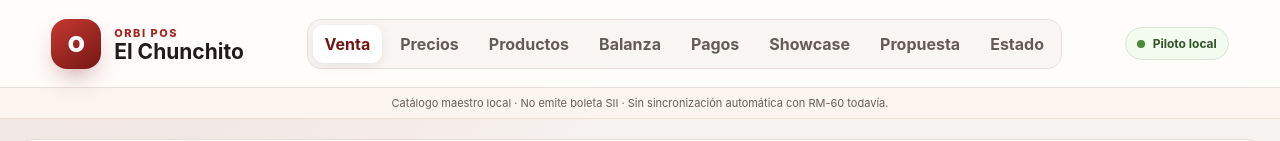
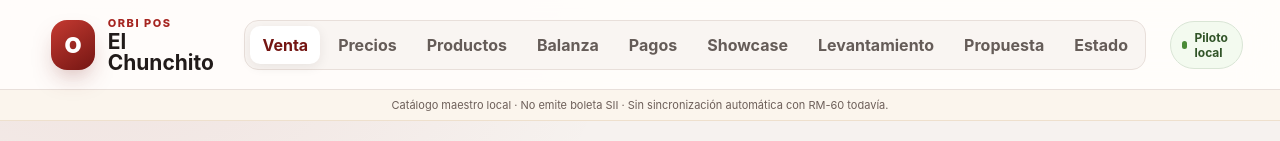
Before and after one commit to ingeniusvictor/orbi-pos-core, a React (Vite) app in the folder apps/web/: page / in a window 1280 px wide. Shown: the top 141 px of the page. Built offline with nearby package versions, Linux system fonts and the light colour scheme; no server answers.

Commit message:
feat(oc-19): add Levantamiento to ORBI admin navigation

```diff
--- a/apps/web/src/App.tsx
+++ b/apps/web/src/App.tsx
@@ -10,6 +10,7 @@ import { Diagnostics } from './components/Diagnostics'
 import { PaymentDialog } from './components/PaymentDialog'
 import { PaymentCenter } from './components/PaymentCenter'
 import { ModernizationProposal } from './components/ModernizationProposal'
+import { FieldDiscovery } from './components/FieldDiscovery'
 import type { CartLine, PaymentMethod, PriceChange, Product, Sale, SalePayment, UnitType } from './domain'
 import { cartTotal, completeSale, formatCLP, lineSubtotal, makeCartLine, paymentLabel } from './pos'
 import { useCatalogSync } from './use-catalog-sync'
@@ -18,7 +19,7 @@ import { demoProducts } from './demo-catalog'
 
 const SALES_KEY = 'orbi-pos:pilot-sales'
 
-type AppView = 'sale' | 'prices' | 'products' | 'scale' | 'payments' | 'showcase' | 'proposal' | 'diagnostics'
+type AppView = 'sale' | 'prices' | 'products' | 'scale' | 'payments' | 'showcase' | 'discovery' | 'proposal' | 'diagnostics'
 
 function loadSales(): Sale[] {
   try {
@@ -294,6 +295,7 @@ function OperationalApp() {
           <button className={view === 'scale' ? 'active' : ''} onClick={() => setView('scale')}>Balanza</button>
           <button className={view === 'payments' ? 'active' : ''} onClick={() => setView('payments')}>Pagos</button>
           <button className={view === 'showcase' ? 'active' : ''} onClick={() => setView('showcase')}>Showcase</button>
+          <button className={view === 'discovery' ? 'active' : ''} onClick={() => setView('discovery')}>Levantamiento</button>
           <button className={view === 'proposal' ? 'active' : ''} onClick={() => setView('proposal')}>Propuesta</button>
           <button className={view === 'diagnostics' ? 'active' : ''} onClick={() => setView('diagnostics')}>Estado</button>
         </nav>
@@ -325,6 +327,7 @@ function OperationalApp() {
       {view === 'products' ? <ProductAdmin categories={categories} products={products} onChange={(nextProducts) => { void sync.publish(nextProducts) }} /> : null}
       {view === 'scale' ? <ScaleMapping products={products} onChange={(nextProducts) => { void sync.publish(nextProducts) }} /> : null}
       {view === 'payments' ? <PaymentCenter /> : null}
+      {view === 'discovery' ? <FieldDiscovery /> : null}
       {view === 'proposal' ? <ModernizationProposal /> : null}
       {view === 'diagnostics' ? (
         <Diagnostics
```
